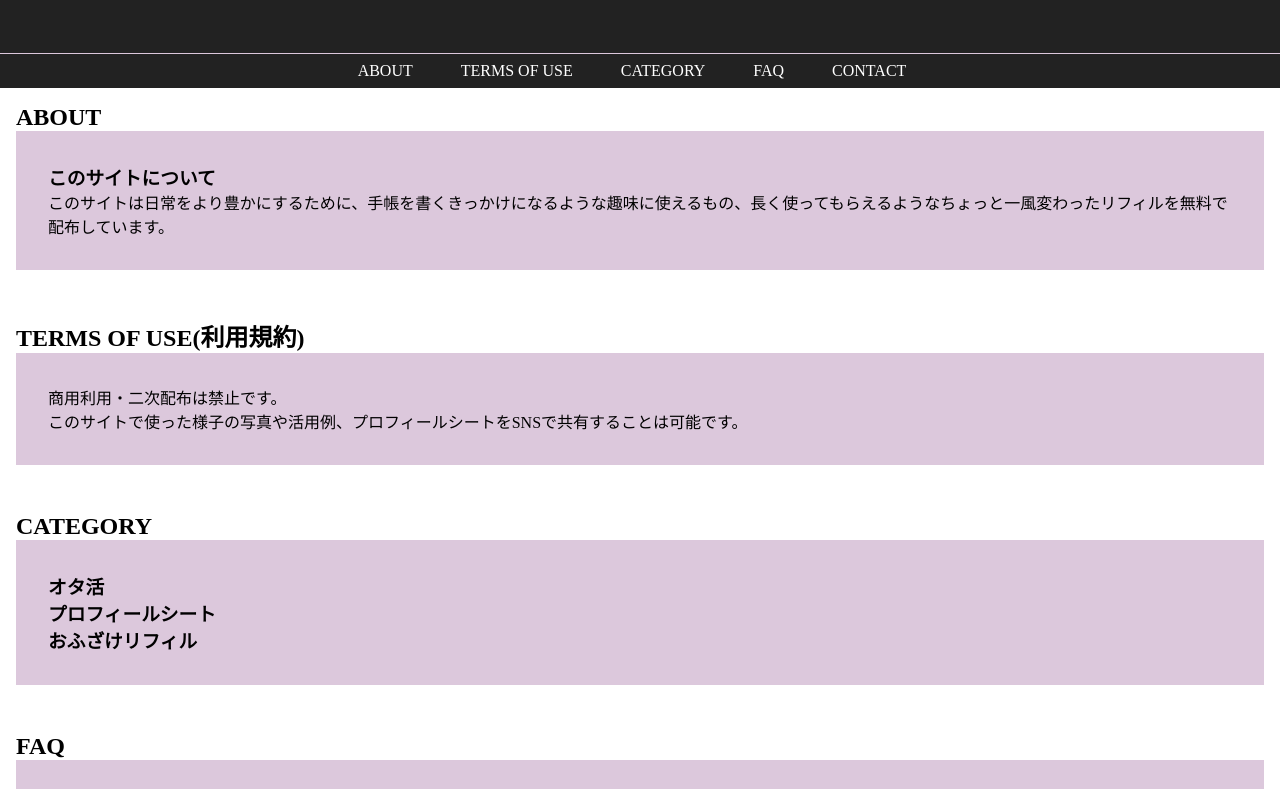
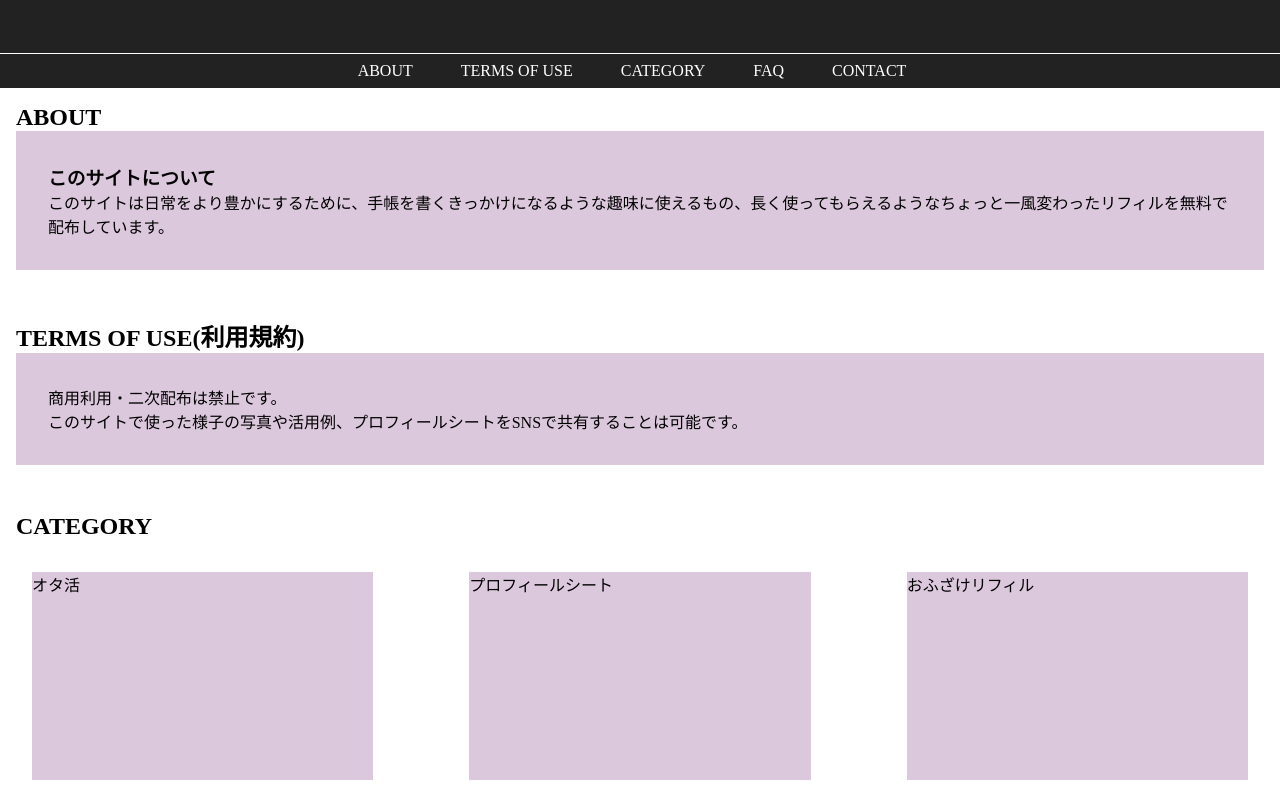
Before and after one commit to IDMT-MK/NOTEBOOK2, a plain HTML site: page index.html in a window 1280 px wide. Shown: the part 96-885 px from the top of the page. Drawn offline with Linux system fonts and the light colour scheme.

Commit message:
Add files via upload

```diff
--- a/css/style.css
+++ b/css/style.css
@@ -7,12 +7,11 @@
     text-decoration: none;
 }
 
-/*
 #wrap {
-    width: 100%;
+    width: 50%;
     margin: 0 auto;
+    position: relative;
 }
-*/
 
 header {
     background: #222;
@@ -30,7 +29,7 @@ ul.main-nav{
     background: #222;
     border-width: 0.1rem 0rem 0rem 0rem;
     border-style: solid;
-    border-color: #dcc8dc;
+    border-color: #fff;
     justify-content: center;
     display:flex;
 }
@@ -68,11 +67,23 @@ ul.article li {
     border-color: #222;
 }
 
-div {
+.container{
+    display: grid;
+    grid-template-columns: 1fr 1fr 1fr;
+    gap: 2rem;
+    grid-template-rows: 17rem ;
+}
+
+.item{
+    background: #dcc8dc;
+    margin: 2rem;
+}
+
+/*div {
     padding: 2rem;
     background: #dcc8dc;
     margin: 0rem 1rem 3rem;
-}
+}*/
 
 footer {
     background: #222;
--- a/index.html
+++ b/index.html
@@ -8,6 +8,8 @@
     </head>
 
     <body>
+
+        <div id="wrap"></div>
 
         <header>
             <h1>NOTEBOOK</h1>
@@ -38,10 +40,10 @@
         </article>
 
             <h2>CATEGORY</h2>
-        <div>
-            <h3>オタ活</h3>
-            <h3>プロフィールシート</h3>
-            <h3>おふざけリフィル</h3>
+        <div class="container">
+            <div class="item">オタ活</div>
+            <div class="item">プロフィールシート</div>
+            <div class="item">おふざけリフィル</div>
         </div>
 
             <h2>FAQ</h2>
@@ -59,6 +61,7 @@
         </article>
 
         <footer>
+            <p>idmt</p>
             <p>2023</p>
         </footer>
         </section>
```
